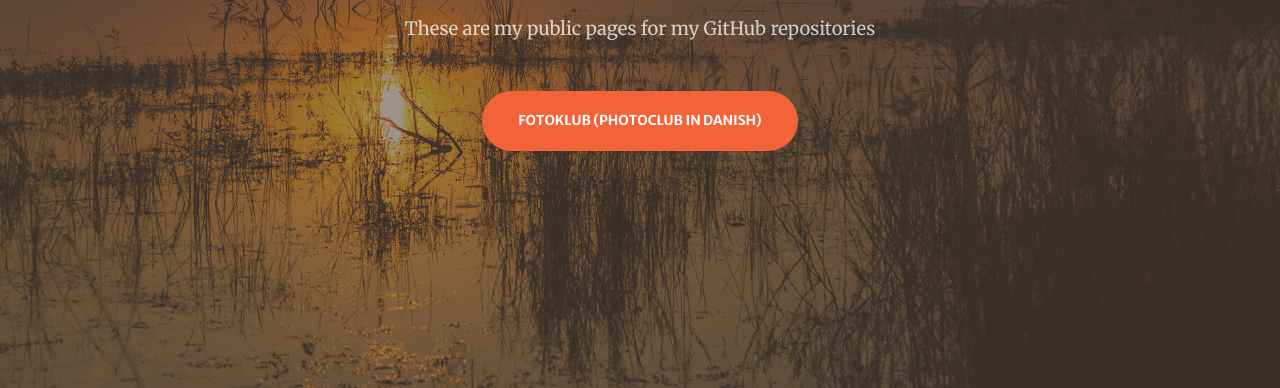
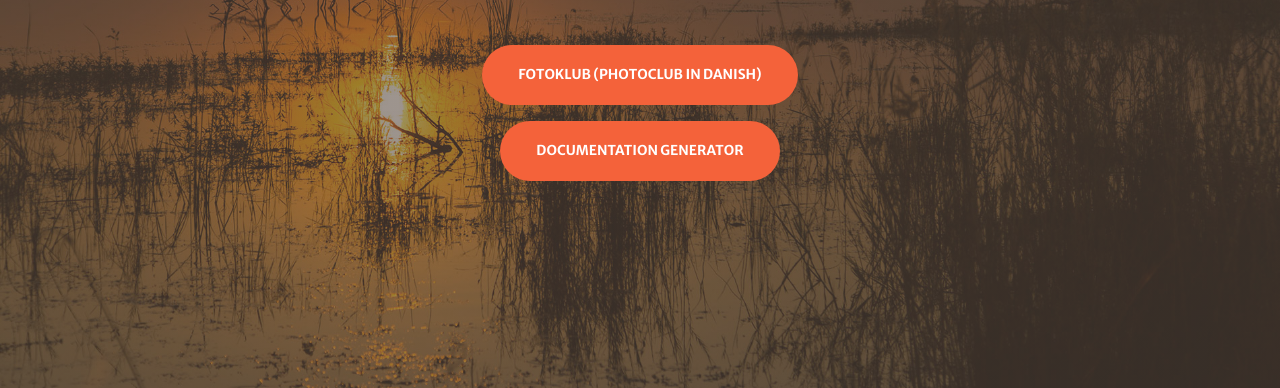
Before and after one commit to patrickfust/patrickfust.github.io, a plain HTML site: page index.html in a window 1280 px wide. Shown: the part 412-800 px from the top of the page. Drawn offline with nearby package versions, Linux system fonts and the light colour scheme.

Commit message:
Added documentation generator

```diff
--- a/index.html
+++ b/index.html
@@ -27,7 +27,8 @@
                     </div>
                     <div class="col-lg-8 align-self-baseline">
                         <p class="text-white-75 mb-5">These are my public pages for my GitHub repositories</p>
-                        <a class="btn btn-primary btn-xl" href="fotoklub">Fotoklub (photoclub in danish)</a>
+                        <p><a class="btn btn-primary btn-xl" href="fotoklub/">Fotoklub (photoclub in danish)</a></p>
+                        <p><a class="btn btn-primary btn-xl" href="documentation-generator/">Documentation Generator</a></p>
                     </div>
                 </div>
             </div>
```
